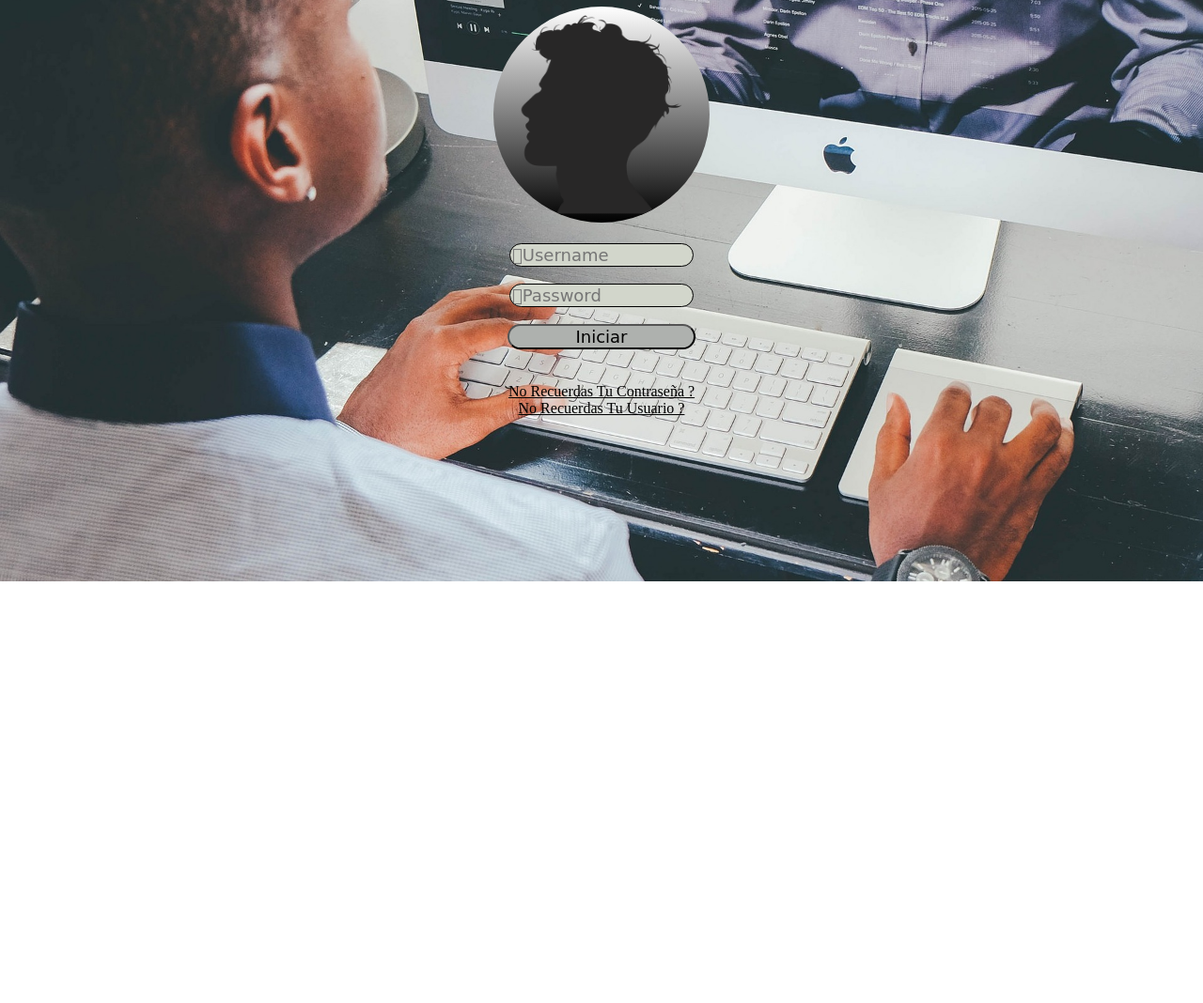
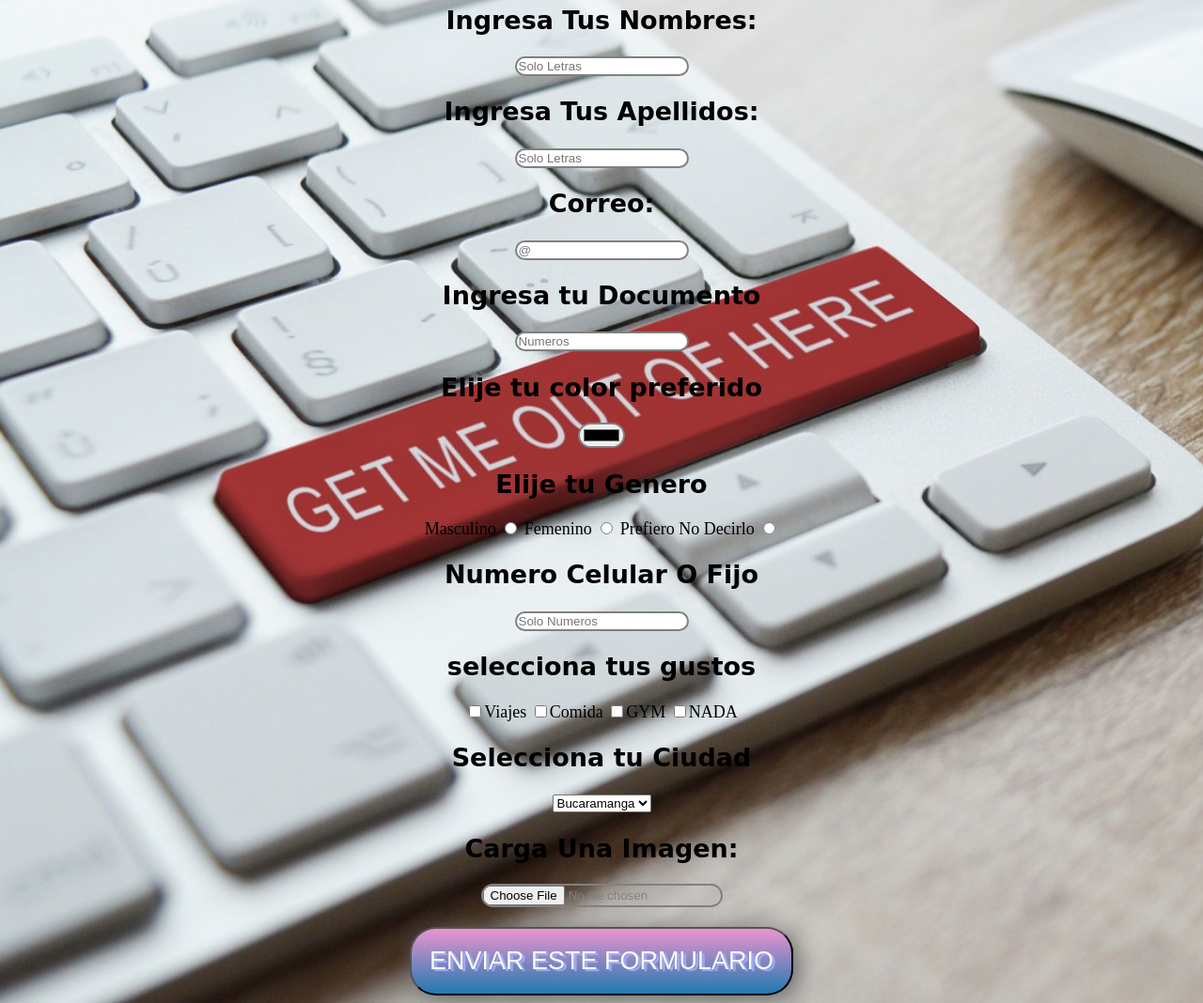
Before and after one commit to Dxperea/Formulario-10-de-febrero, a plain HTML site: page index.html in a window 1280 px wide. Shown: the part 181-1249 px from the top of the page at 94% size. Before the commit the page ends 800 px from the top, so only its background shows below. Drawn offline with Linux system fonts and the light colour scheme.

Commit message:
detalles

```diff
--- a/index.html
+++ b/index.html
@@ -4,69 +4,107 @@
     <meta charset="UTF-8">
     <meta http-equiv="X-UA-Compatible" content="IE=edge">
     <meta name="viewport" content="width=device-width, initial-scale=1.0">
-    <title>Login to page</title>
+    <title>Formulary</title>
+</head>
 <style>
     body{
-    background-image: url(computer-gdb73f7e64_1920.jpg);
+        background-image: url(get-me-out-g4d88eaf31_1920.jpg);
         background-size: cover;
-    padding-top: 100px;
         text-align: center;
-
+        font-size: 18px;
+    }
+    h1{
+        background:-webkit-linear-gradient(white,black);
+        -webkit-background-clip:text;
+        -webkit-text-fill-color:transparent;
+        color: tomato;
+        font-size: 75px;
+    }
+    h2{
+        color: black;
+        font-family: cursive;
+    }
+    input{
+        border: 2px,solid;
+        border-radius: 150px;
+        font-family: fantasy;
+        color: gray;
     }
     button{
-    width: 200px;
-    background-color: rgb(174 177 174);
-    color: black;
-    font-family: cursive;
-    font-size: 18px;
-    border-radius: 180px;
-
-}
-input{
-    background-color: rgb(210,214,203) ;
-    width: 190px;
-    border: 1px solid;
-    border-radius: 100px;
-    font-family:cursive;
-    font-size: 18px;
-
-
-}
-img{
-   background: linear-gradient(white,black);
-   border-radius: 180px;
-}
-a{
-color: black;
-}
-h1{
-    background: linear-gradient(black,white);
-
+        background-image: -webkit-linear-gradient(top, #eb94d0, #2079b0);
+        background-image: -moz-linear-gradient(top, #eb94d0, #2079b0);
+        background-image: -ms-linear-gradient(top, #eb94d0, #2079b0);
+        background-image: -o-linear-gradient(top, #eb94d0, #2079b0);
+        background-image: linear-gradient(to bottom, #eb94d0, #2079b0);
+        -webkit-border-radius: 28;
+  -moz-border-radius: 28;
+  border-radius: 28px;
+text-shadow: 3px 2px 1px #9daef5;
+  -webkit-box-shadow: 6px 5px 24px #666666;
+  -moz-box-shadow: 6px 5px 24px #666666;
+  box-shadow: 6px 5px 24px #666666;
+font-family: Arial;
+  color: #fafafa;
+  font-size: 27px;
+  padding: 19px;
+  text-decoration: none;
 
 
     }
 
+</style>
+<body>
+
+    <form method="get" action="login.html">
+
+    <h1>Formulario De Registro</h1>
+    <h2>Ingresa Tus Nombres:</h2>
+    <input type="text" required placeholder="Solo Letras" >
+    <h2>Ingresa Tus Apellidos:</h2>
+    <input type="text" required placeholder="Solo Letras" >
+    <h2>Correo:</h2>
+    <input type="email" required placeholder="@" >
+    <h2>Ingresa tu Documento</h2>
+    <input type="number" required placeholder="Numeros">
+    <h2>Elije tu  color preferido</h2>
+    <input type="color" required>
+    <h2>Elije tu Genero</h2>
+    Masculino
+    <input type="radio" required>
+    Femenino
+    <input type="radio" required>
+    Prefiero No Decirlo
+    <input type="radio"required>
+    <h2>Numero Celular O Fijo</h2>
+    <input type="number" required placeholder="Solo Numeros">
 
 
+    <h2>selecciona tus gustos</h2>
+    <input type="checkbox">Viajes
+    <input type="checkbox">Comida
+    <input type="checkbox">GYM
+    <input type="checkbox">NADA
 
-</style>
-
-
-</head>
-<body>
-    <div>
-    <h1>Welcome to Diego's Corporation</h1>
-    </div>
-    <img src="profile2.png" width="230px"><br><br>
-    <input type="text"placeholder="&#xEB12;Username">
+    <H2>Selecciona tu Ciudad</H2>
+    <select>
+        <option value="">Bucaramanga</option>
+        <option value="">Santa Martha</option>
+        <option value="">Bogota</option>
+        <option value="">Cartagena</option>
+        <option value="">Medellin</option>
+        <option value="">Pereira</option>
+        <option value="">Cali</option>
+        <option value="">Choco</option>
+        <option value="">San Andres</option>
+        <option value="">Guajira</option>
+    </select>
+    <h2>Carga Una Imagen:</h2>
+    <input type="file"name="Imagen">
 <br><br>
-    <input type="password" placeholder="&#xf00f;Password" >
-    <br><br>
-    <button>Iniciar</button><br><br><br>
-    <a target="blank" href="login.html">No Recuerdas Tu Contraseña ?</a><br>
-    <a target="blank" href="login.html">No Recuerdas Tu Usuario ?</a>
-
-
+<BUtton>
+    ENVIAR ESTE FORMULARIO
+</BUtton>
+</form>
 </body>
 
 </html>
```
Also changed, not shown: login.html (+57 -35 lines), get-me-out-g4d88eaf31_1920.jpg (added). Lines whose indentation alone changed are shown as unchanged.
